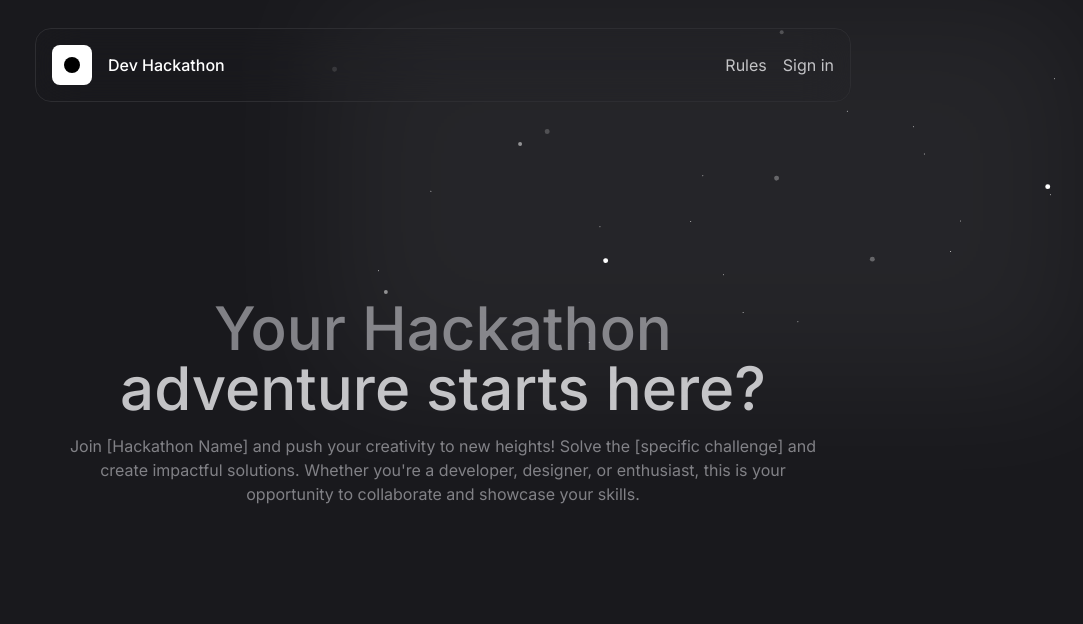
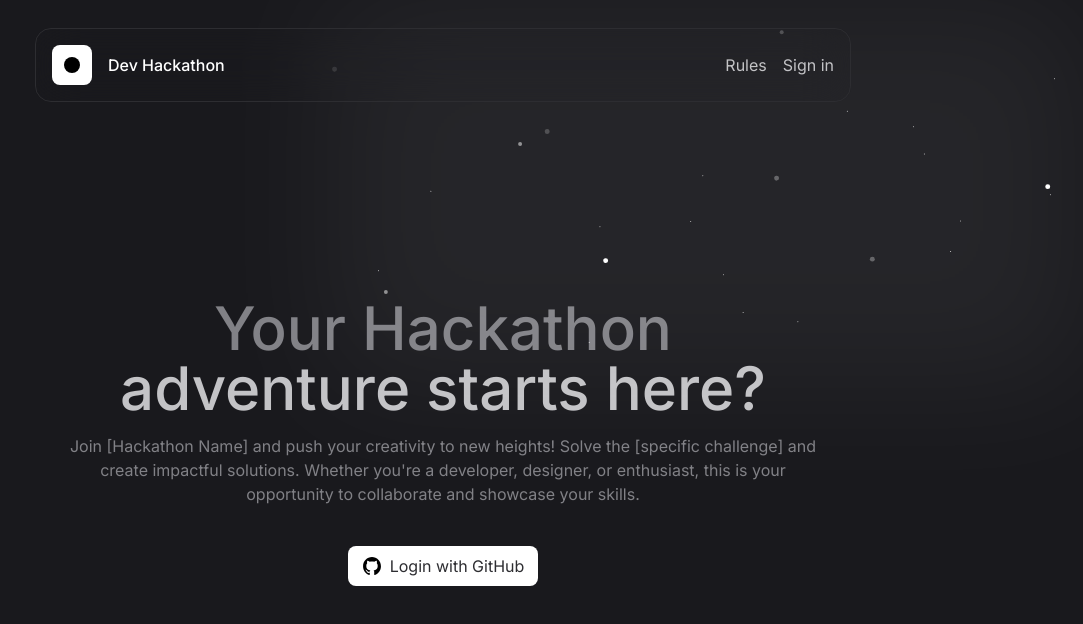
Before and after one commit to appwrite/template-for-event, a Next.js app: page / in a window 1280 px wide. Shown: the top 624 px of the page, without its empty margins (197-1280 px from the left). Built offline with nearby package versions, Linux system fonts and the light colour scheme.

Commit message:
Add Github Button

```diff
--- a/src/app/globals.css
+++ b/src/app/globals.css
@@ -10,8 +10,10 @@
 
 :root {
   --grayscale-900: #19191D;
+  --color-fgcolor-neutral-primary: #2D2D31;
   --color-fgcolor-neutral-secondary: #C3C3C6;
   --neutral-200: #d8d8db;
+  --neutral-250: #C3C3C6;
   --neutral-500: #818186;
   --neutral-800: #2D2D31;
 }
--- a/src/app/page.tsx
+++ b/src/app/page.tsx
@@ -1,4 +1,7 @@
 import { Navbar } from "@/components/Navbar";
+import { Button } from "@/components/Button";
+import Github from "../../public/images/Github.svg";
+import Image from "next/image";
 
 export default function Home() {
   return (
@@ -7,7 +10,9 @@ export default function Home() {
       <div className="absolute right-0 top-0 h-96 w-[47rem] rotate-180 bg-white opacity-5 blur-3xl"></div>
 
       <Navbar />
-      <section className={"flex max-w-3xl flex-col justify-center pt-56"}>
+      <section
+        className={"flex max-w-3xl flex-col items-center justify-center pt-56"}
+      >
         <h1 className={"title-large mb-4 text-center"}>
           <span className={"text-neutral-500"}>Your Hackathon</span>
           <br />
@@ -19,6 +24,17 @@ export default function Home() {
           you&#39;re a developer, designer, or enthusiast, this is your
           opportunity to collaborate and showcase your skills.
         </p>
+        <div className={"mb-16 mt-10"}>
+          <Button>
+            <Image
+              src={Github.src}
+              alt={"Github icon"}
+              width={20}
+              height={20}
+            />
+            <span>Login with GitHub</span>
+          </Button>
+        </div>
       </section>
     </main>
   );
--- /dev/null
+++ b/src/components/Button.tsx
@@ -0,0 +1,13 @@
+import { PropsWithChildren } from "react";
+
+export const Button = ({ children }: PropsWithChildren) => {
+  return (
+    <button
+      className={
+        "flex w-fit flex-row items-center gap-2 rounded-lg bg-white px-3.5 py-2 text-neutral-800"
+      }
+    >
+      {children}
+    </button>
+  );
+};
--- a/tailwind.config.ts
+++ b/tailwind.config.ts
@@ -11,6 +11,7 @@ export default {
       colors: {
         neutral: {
           200: "var(--neutral-200)",
+          250: "var(--neutral-250)",
           500: "var(--neutral-500)",
           800: "var(--neutral-800)",
         },
```
Also changed, not shown: public/images/Github.svg (added).
